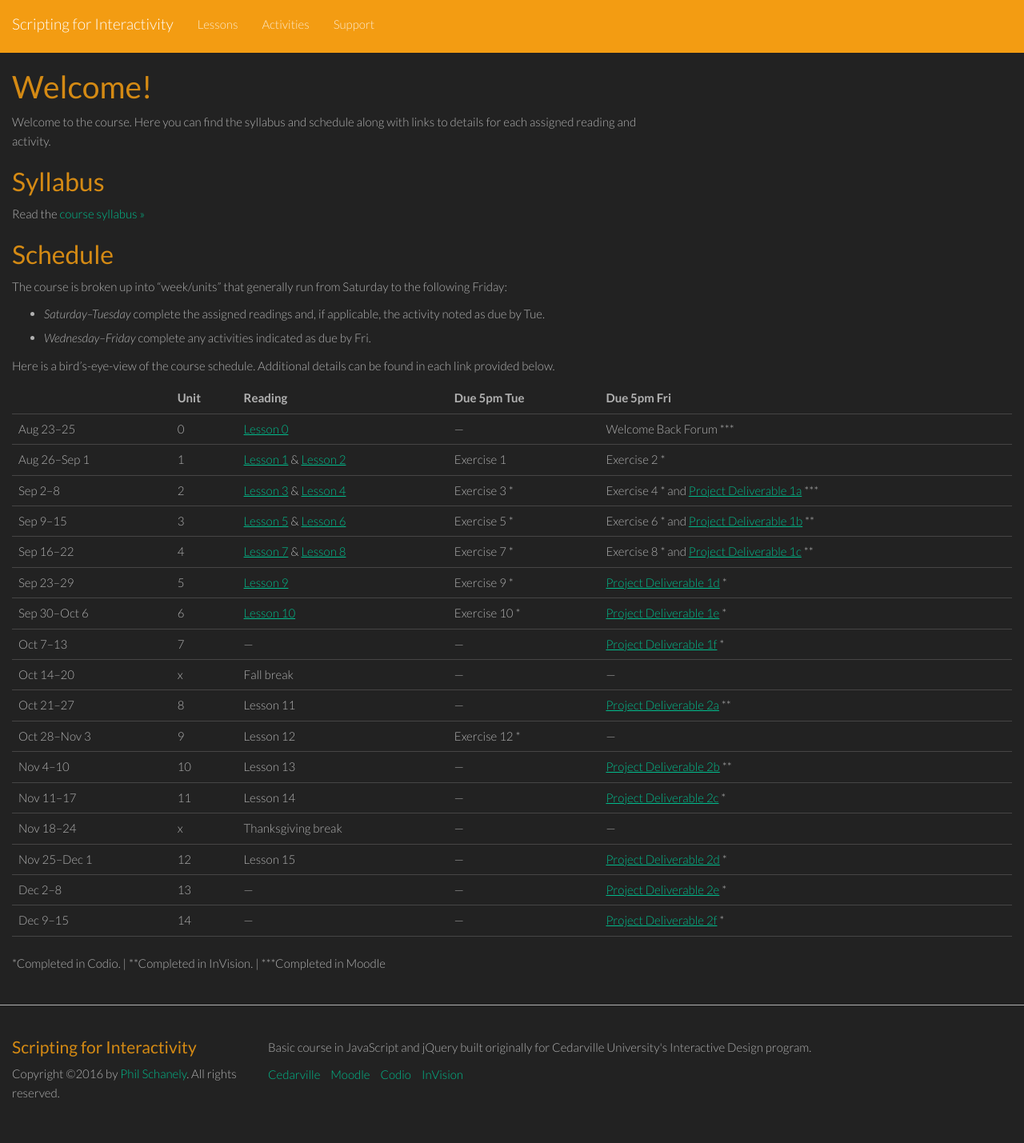
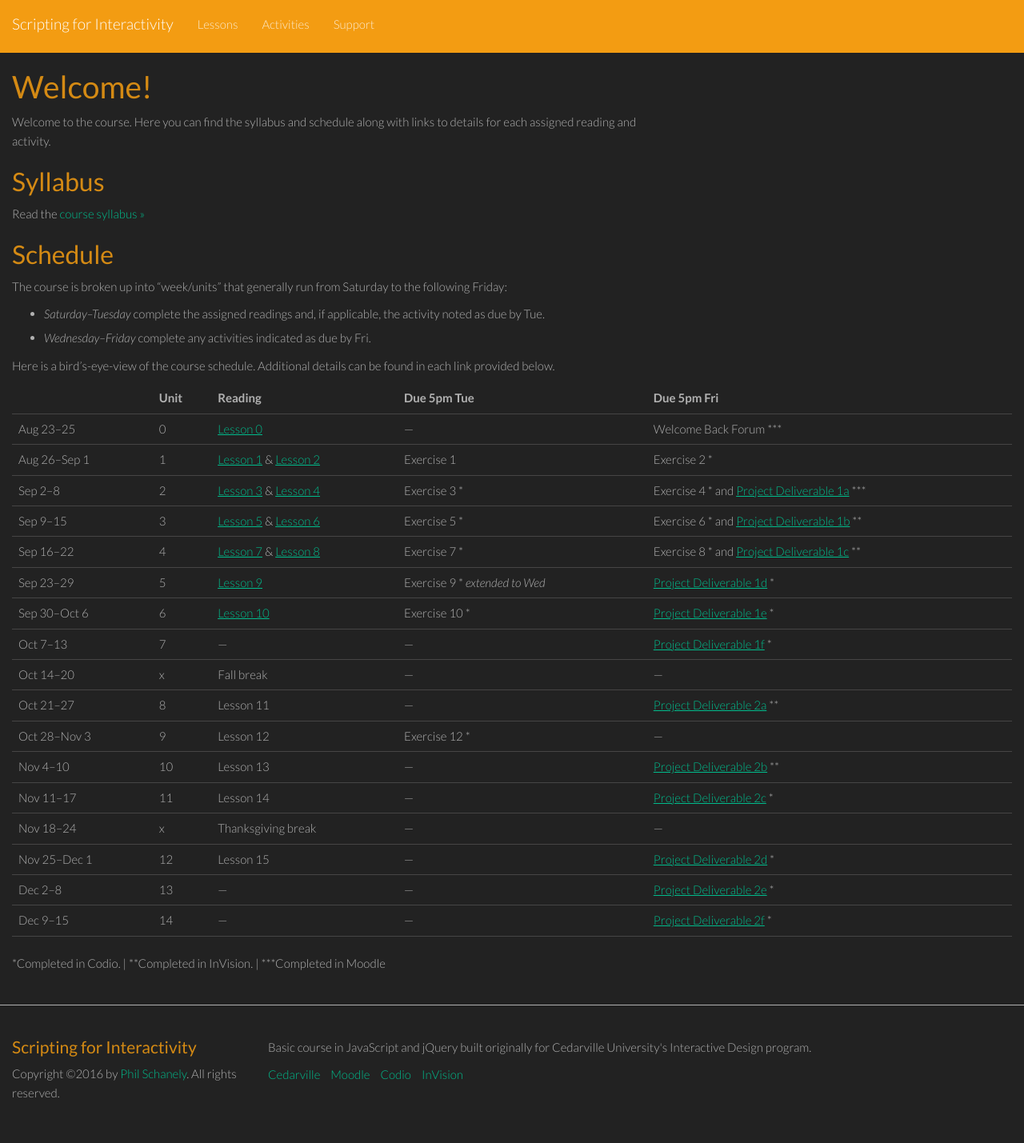
Before and after one commit to philschanely/course-scripting, a Jekyll site: the page built from index.md, in a window 1280 px wide. Shown: the whole page at 80% size. Built offline with Jekyll 4.4.1, drawn with Linux system fonts in a browser that asks for light colours.

Commit message:
Update deadline for Ex 9

```diff
--- a/index.md
+++ b/index.md
@@ -24,7 +24,7 @@ Here is a bird's-eye-view of the course schedule. Additional details can be foun
 | Sep 2--8      | 2    | [Lesson 3][l3] & [Lesson 4][l4]  | Exercise 3 *  | Exercise 4 * and [Project Deliverable 1a][pd1a] *** |
 | Sep 9--15     | 3    | [Lesson 5][l5] & [Lesson 6][l6]  | Exercise 5 *  | Exercise 6 * and [Project Deliverable 1b][pd1b] **  |
 | Sep 16--22    | 4    | [Lesson 7][l7] & [Lesson 8][l8]  | Exercise 7 *  | Exercise 8 * and [Project Deliverable 1c][pd1c] **  |
-| Sep 23--29    | 5    | [Lesson 9][l9]                   | Exercise 9 *  | [Project Deliverable 1d][pd1d] *  |
+| Sep 23--29    | 5    | [Lesson 9][l9]                   | Exercise 9 * _extended to Wed_ | [Project Deliverable 1d][pd1d] *  |
 | Sep 30--Oct 6 | 6    | [Lesson 10][l10]                 | Exercise 10 * | [Project Deliverable 1e][pd1e] *  |
 | Oct 7--13     | 7    | ---                              | ---           | [Project Deliverable 1f][pd1f] *  |
 | Oct 14--20    | x    | Fall break                       | ---           | ---                               |
```
